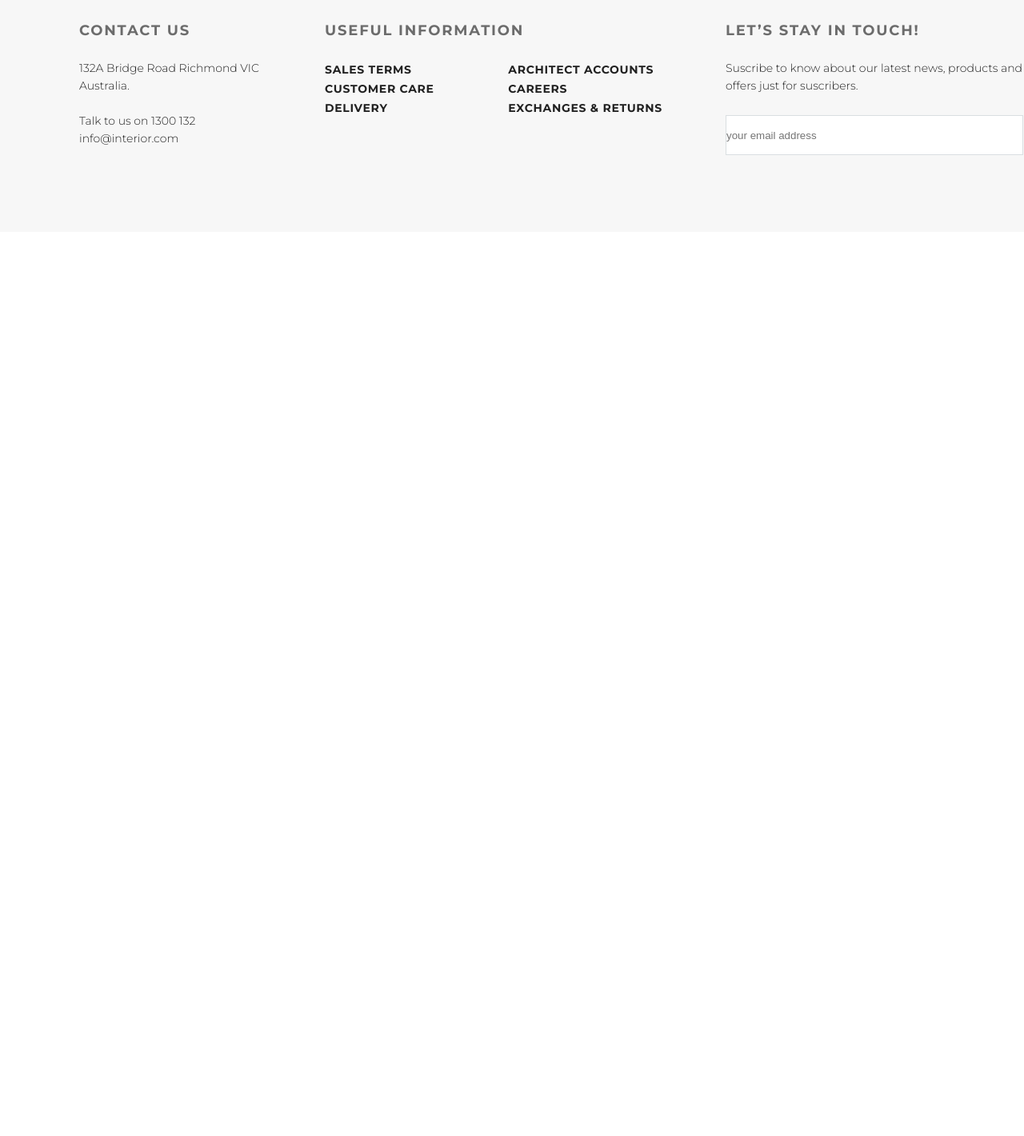
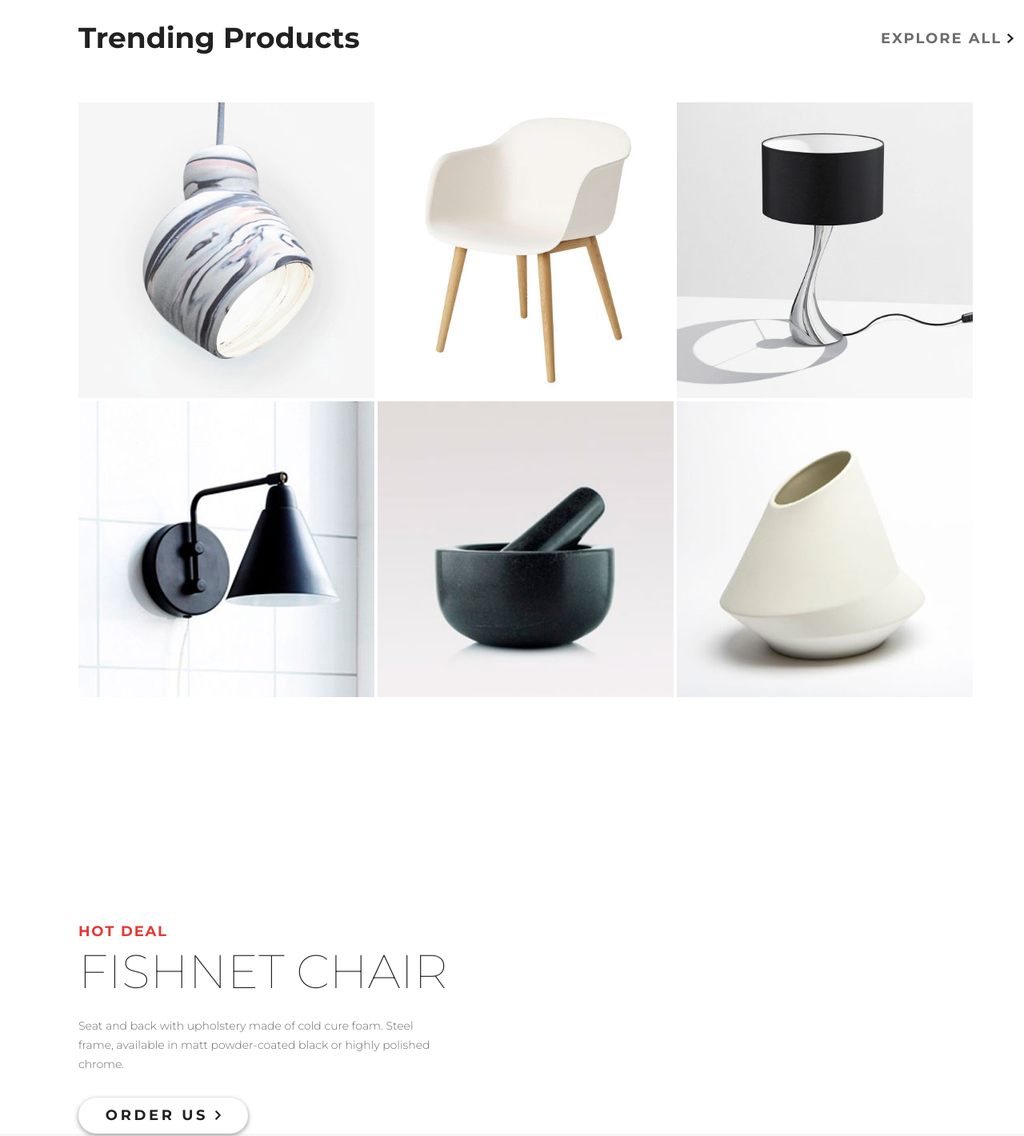
Before and after one commit to CuranderoRu/HTML_CSS, a plain HTML site: page Lesson6/index.html in a window 1280 px wide. Shown: the part 2180-3601 px from the top of the page at 80% size. Before the commit the page ends 2470 px from the top, so only its background shows below. Drawn offline with Linux system fonts and the light colour scheme.

Commit message:
Trending section complete

```diff
--- a/Lesson6/css/style.css
+++ b/Lesson6/css/style.css
@@ -334,9 +334,82 @@ body {
 
 }
 
-.promo-text .button{
+.promo-text .button {
     margin-top: 31px;
 }
+
+.trending{
+    display:block;
+}
+
+.trending-title{
+    margin-top: 120px;
+    position: relative;
+}
+
+.trending-title .btn-ghost{
+    position: absolute;
+    padding-top: 0;
+    top: 11px;
+    left: 1003px;
+}
+
+
+.trending-title-h3 {
+    font-size: 36px;
+    color: rgb(33, 33, 33);
+    font-weight: bold;
+    line-height: 1.2;
+    text-align: left;
+
+}
+
+.trending-products {
+    margin-top: 59px;
+}
+
+.trending-products a{
+    display: inline-block;
+    justify-content: space-around;
+}
+
+
+.hot-deals-text {
+    margin-top: 283px;
+}
+
+.hot-deals-name {
+    color: #e53935;
+    font-size: 18px;
+    font-weight: 700;
+    line-height: 13px;
+    letter-spacing: 1.8px;
+    margin-bottom: 22px;
+    text-transform: uppercase;
+}
+
+.hot-deals-h2 {
+    color: #212121;
+    font-size: 59px;
+    font-weight: 100;
+    text-transform: uppercase;
+    line-height: 43px;
+    text-align: left;
+    z-index: 152;
+
+}
+
+
+.hot-deals-content {
+    color: #6c6c6c;
+    font-size: 14px;
+    font-weight: 300;
+    width: 458px;
+    margin-top: 34px;
+    margin-bottom: 30px;
+    line-height: 24px;
+}
+
 
 
 .footer {
--- a/Lesson6/index.html
+++ b/Lesson6/index.html
@@ -75,7 +75,7 @@
             </div>
         </div>
 
-        <div class="promo">
+        <div class="promo clearfix">
             <div class="promo_content">
                 <img src="./img/promo-img1.jpg" class="promo-image" alt="promo-img">
                 <div class="promo-text">
@@ -96,6 +96,29 @@
                 </div>
             </div>
 
+        </div>
+        <div class="trending padding-site">
+            <div class="trending-title clearfix">
+                <h3 class="trending-title-h3">Trending Products</h3>
+                <a href="#" class="btn-ghost">explore all <img src="./img/arrow.svg"></a>
+            </div>
+            <div class="trending-products">
+                <a href="#"><img src="./img/product-11.jpg" alt="product-11.jpg"></a>
+                <a href="#"><img src="./img/product-21.jpg" alt="product-21.jpg"></a>
+                <a href="#"><img src="./img/product-31.jpg" alt="product-31.jpg"></a>
+                <a href="#"><img src="./img/product-41.jpg" alt="product-41.jpg"></a>
+                <a href="#"><img src="./img/product-5.jpg" alt="product-5.jpg"></a>
+                <a href="#"><img src="./img/product-6.jpg" alt="product-6.jpg"></a>
+            </div>
+        </div>
+
+        <div class="hot-deals padding-site">
+            <div class="hot-deals-text">
+                <p class="hot-deals-name">HOT DEAL</p>
+                <h2 class="hot-deals-h2">Fishnet Chair</h2>
+                <p class="hot-deals-content">Seat and back with upholstery made of cold cure foam. Steel frame, available in matt powder-coated black or highly polished chrome.</p>
+                <a href="#" class="button">Order Us <img src="./img/arrow.svg" alt="Order Us"></a>
+            </div>
         </div>
 
         <div class="footer">
```
